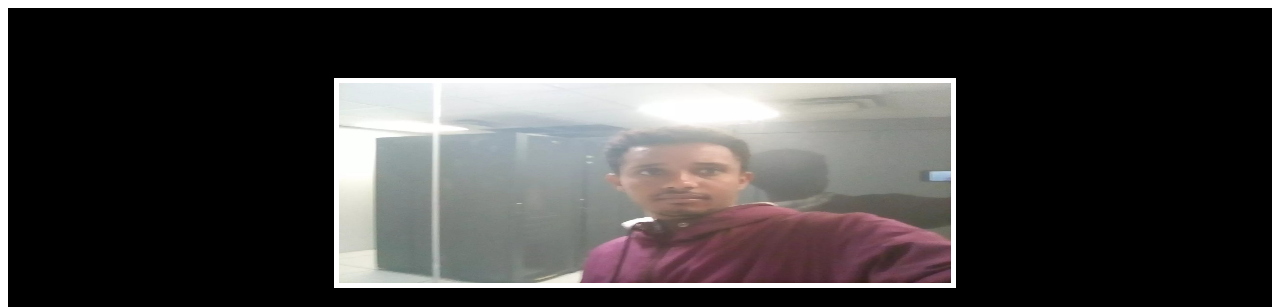
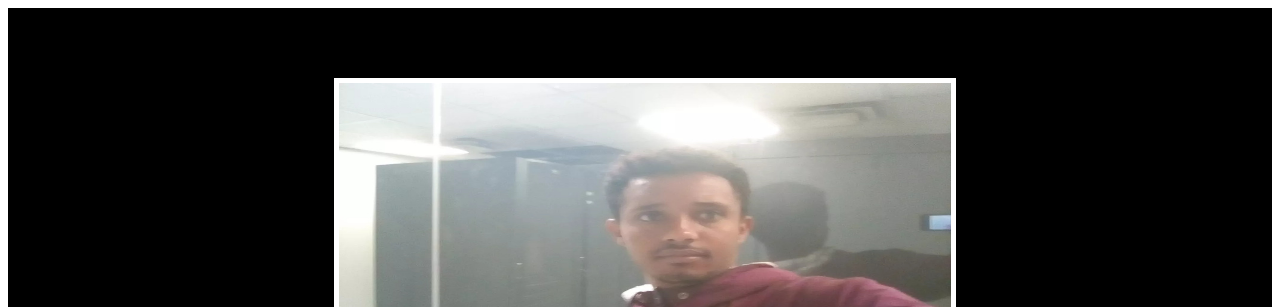
Before and after one commit to Dawitcoding/portfolio, a plain HTML site: page index.html in a window 1280 px wide. Shown: the top 307 px of the page. Drawn offline with Linux system fonts and the light colour scheme.

Commit message:
picture aranged

```diff
--- a/style.css
+++ b/style.css
@@ -8,7 +8,8 @@
     width:50%;
     margin-left: 25%;
     margin-top: 50px;
-    border: 5px solid white;;
+    border: 5px solid white;
+    height: 300px;
 }
 #profile-h1{
     text-align: center;
```
